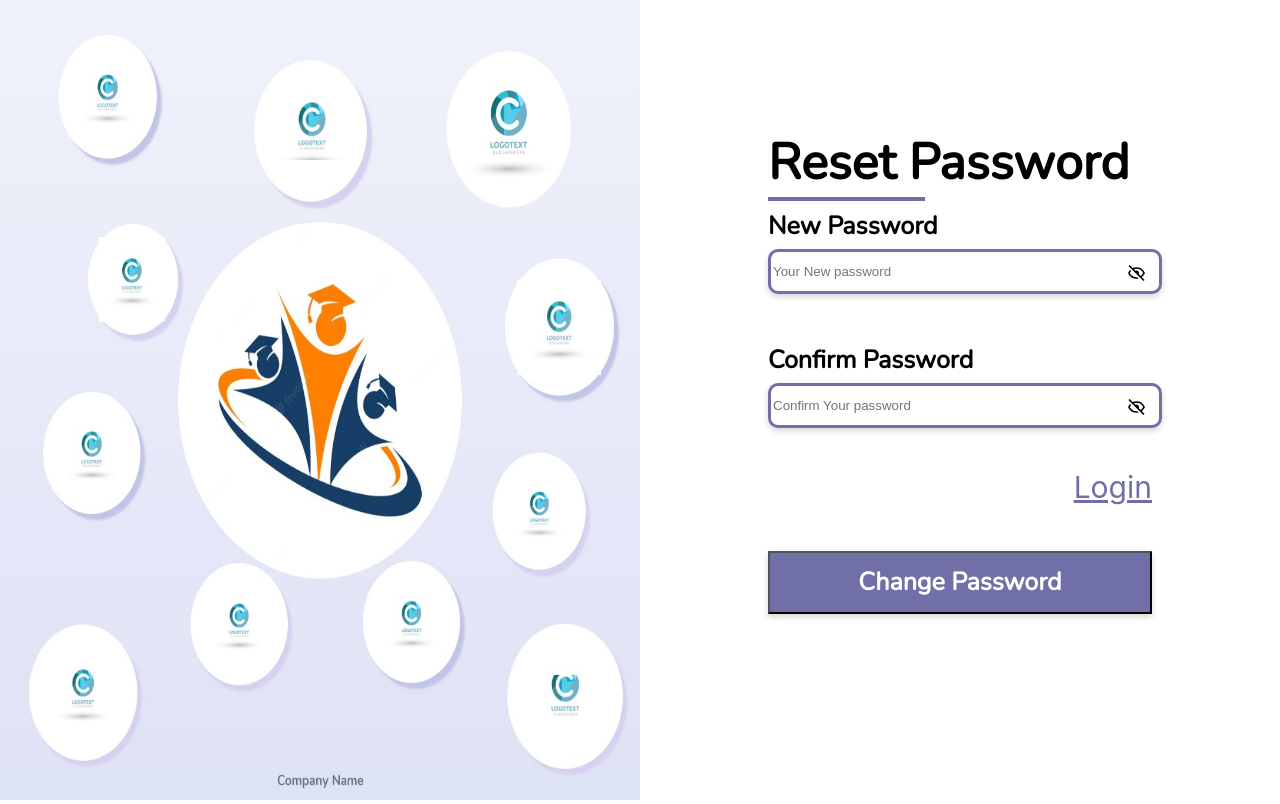
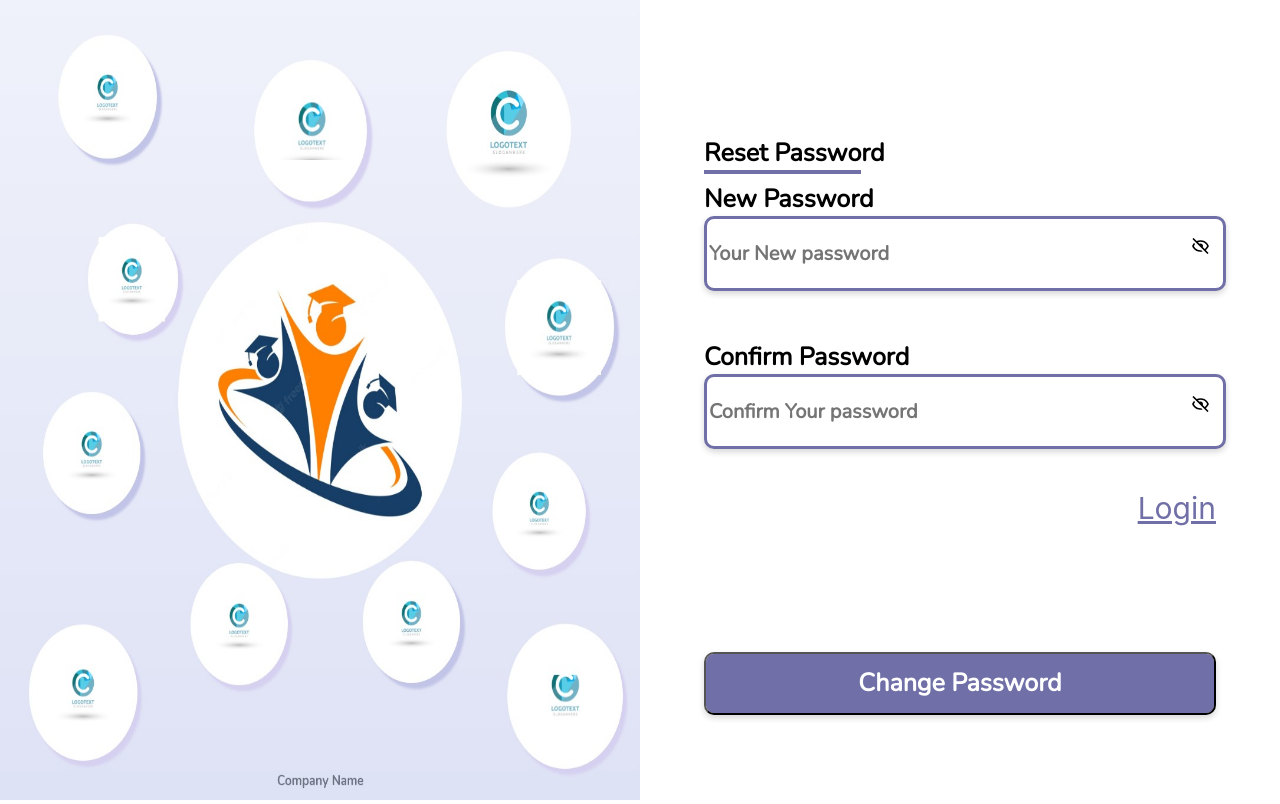
Before and after one commit to MinaSameh1/forgetpass_test, a React (Vite) app: page /forgotpass in a window 1280 px wide. Built offline with nearby package versions, Linux system fonts and the light colour scheme.

Commit message:
Makeing the forms more like the design

```diff
--- a/src/common/constants.ts
+++ b/src/common/constants.ts
@@ -1 +1,2 @@
 export const URL = 'http://localhost:8000'
+export const onlineURL = 'https://loginapi-quick.herokuapp.com'
--- a/src/components/ForgotPass/forgotpass.css
+++ b/src/components/ForgotPass/forgotpass.css
@@ -1,6 +1,6 @@
 .forgetpass-title {
   font: normal normal bold 50px/69px Nunito;
-  padding-bottom: 30px;
+  padding-bottom: 50px;
   text-decoration-color: #706fa7;
 }
 .forgetpass-underscore{
--- a/src/components/ForgotPass/forgotpass.tsx
+++ b/src/components/ForgotPass/forgotpass.tsx
@@ -1,6 +1,7 @@
 import { useState } from 'react'
 import { BiHide, BiShow } from 'react-icons/bi'
 import { Link, useNavigate } from 'react-router-dom'
+import { updatePassAPI } from './forgetpassAPI'
 import './forgotpass.css'
 
 const ForgotPass: React.FC = () => {
@@ -12,9 +13,11 @@
   const handleSubmit = async (e: React.FormEvent<HTMLFormElement>) => {
     e.preventDefault()
     const { pass, confPass } = e.currentTarget
-    if(pass!=confPass) { setError(true)}
-    else {
-      navigate('/login', {replace: true})
+    if (pass != confPass) {
+      setError(true)
+    } else {
+      updatePassAPI(pass)
+      navigate('/login', { replace: true })
     }
   }
 
--- a/src/components/login/login_form.css
+++ b/src/components/login/login_form.css
@@ -20,7 +20,7 @@
 }
 
 .login-form {
-  padding: 20%;
+  padding: 20% 10%;
   font-size: 2.1em;
 }
 
@@ -51,7 +51,8 @@
 
 .login-input {
   width: 100%;
-  height: 37px;
+  height: 67px;
+  font: normal normal 600 20px/27px Nunito;
   background: #ffffff 0% 0% no-repeat padding-box;
   box-shadow: 0px 3px 6px #00000029;
   border: 3px solid #706fa7;
@@ -65,16 +66,18 @@
 }
 
 .login-right span {
-  font: Monospace;
+  font: normal normal 600 25px/34px Nunito;
 }
 
 .login_form-button {
   width: 100%;
   color: #fff;
+  margin: 80px 0;
   height: 2.5em;
   background: #706fa7 0% 0% no-repeat padding-box;
   font: normal normal 600 25px/34px Nunito;
   box-shadow: 0px 3px 6px #00000029;
+  border-radius: 10px;
 }
 
 .login_form-pass {
```
Lines whose indentation alone changed are shown as unchanged.
